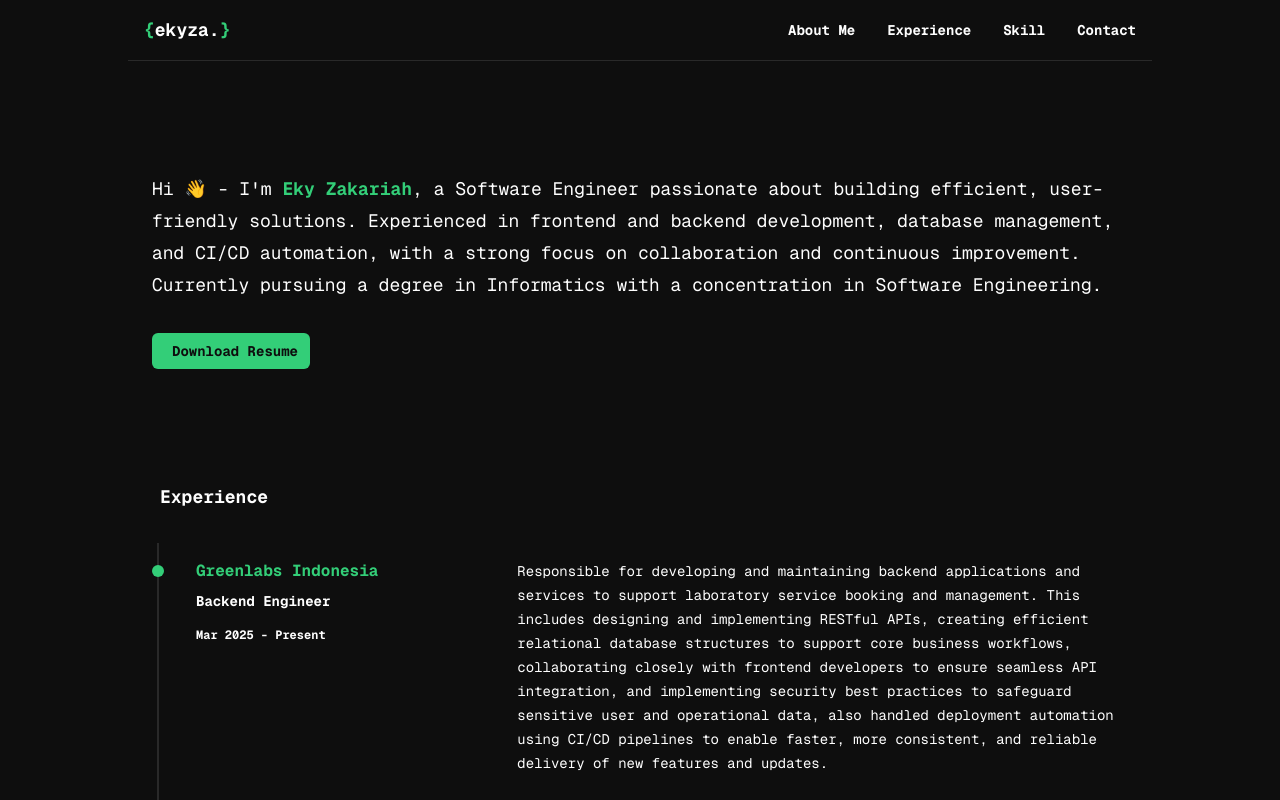
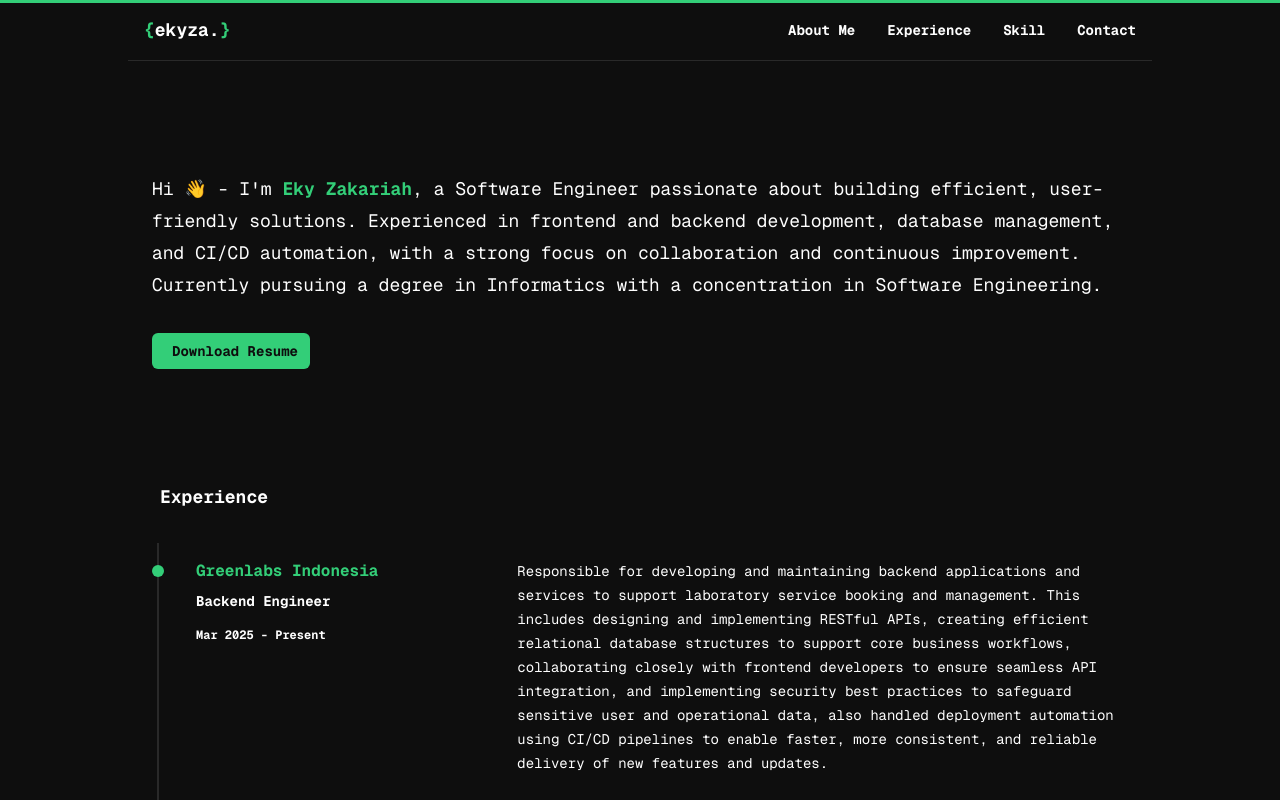
Before and after one commit to ekyza/portfolio, a React (Vite) app: page / in a window 1280 px wide. Shown: the top 800 px of the page. Built offline with nearby package versions, Linux system fonts and the light colour scheme; some icons are missing.

Commit message:
add scroll progress bar

```diff
--- a/package.json
+++ b/package.json
@@ -13,6 +13,7 @@
     "@tailwindcss/vite": "^4.1.10",
     "@vercel/analytics": "^1.5.0",
     "@vercel/speed-insights": "^1.2.0",
+    "motion": "^12.18.1",
     "react": "^19.1.0",
     "react-dom": "^19.1.0",
     "tailwindcss": "^4.1.10"
--- a/src/App.tsx
+++ b/src/App.tsx
@@ -2,6 +2,7 @@ import { useEffect, useState } from "react";
 import { Analytics } from "@vercel/analytics/react";
 import { SpeedInsights } from "@vercel/speed-insights/react";
 
+import ScrolledPage from "./components/ScrolledPage";
 import Navbar from "./components/Navbar";
 import AboutMeSection from "./components/section/about_me/AboutMeSection";
 import ExperienceSection from "./components/section/experience/ExperienceSection";
@@ -25,6 +26,7 @@ export default function App() {
   }, []);
 
   return (
+    <ScrolledPage>
       <div className="bg-background min-h-screen antialiased">
         <Navbar />
 
@@ -50,5 +52,6 @@ export default function App() {
 
         <SpeedInsights />
       </div>
+    </ScrolledPage>
   );
 }
--- /dev/null
+++ b/src/components/ScrolledPage.tsx
@@ -0,0 +1,33 @@
+import { motion, useSpring, useScroll } from "motion/react";
+
+interface ScrolledPageProps {
+  children: React.ReactNode;
+}
+
+export default function ScrolledPage({ children }: ScrolledPageProps) {
+  const { scrollYProgress } = useScroll();
+  const scaleX = useSpring(scrollYProgress, {
+    stiffness: 100,
+    damping: 10,
+    restDelta: 0.001,
+  });
+
+  return (
+    <>
+      <motion.div
+        id="scroll-indicator"
+        style={{
+          scaleX,
+          position: "fixed",
+          top: 0,
+          left: 0,
+          right: 0,
+          height: 3,
+          originX: 0,
+          backgroundColor: "#33ce78",
+        }}
+      />
+      {children}
+    </>
+  );
+}
```
Also changed, not shown: 1 other file (tests, documents, lock files or other folders). Lines whose indentation alone changed are shown as unchanged.
